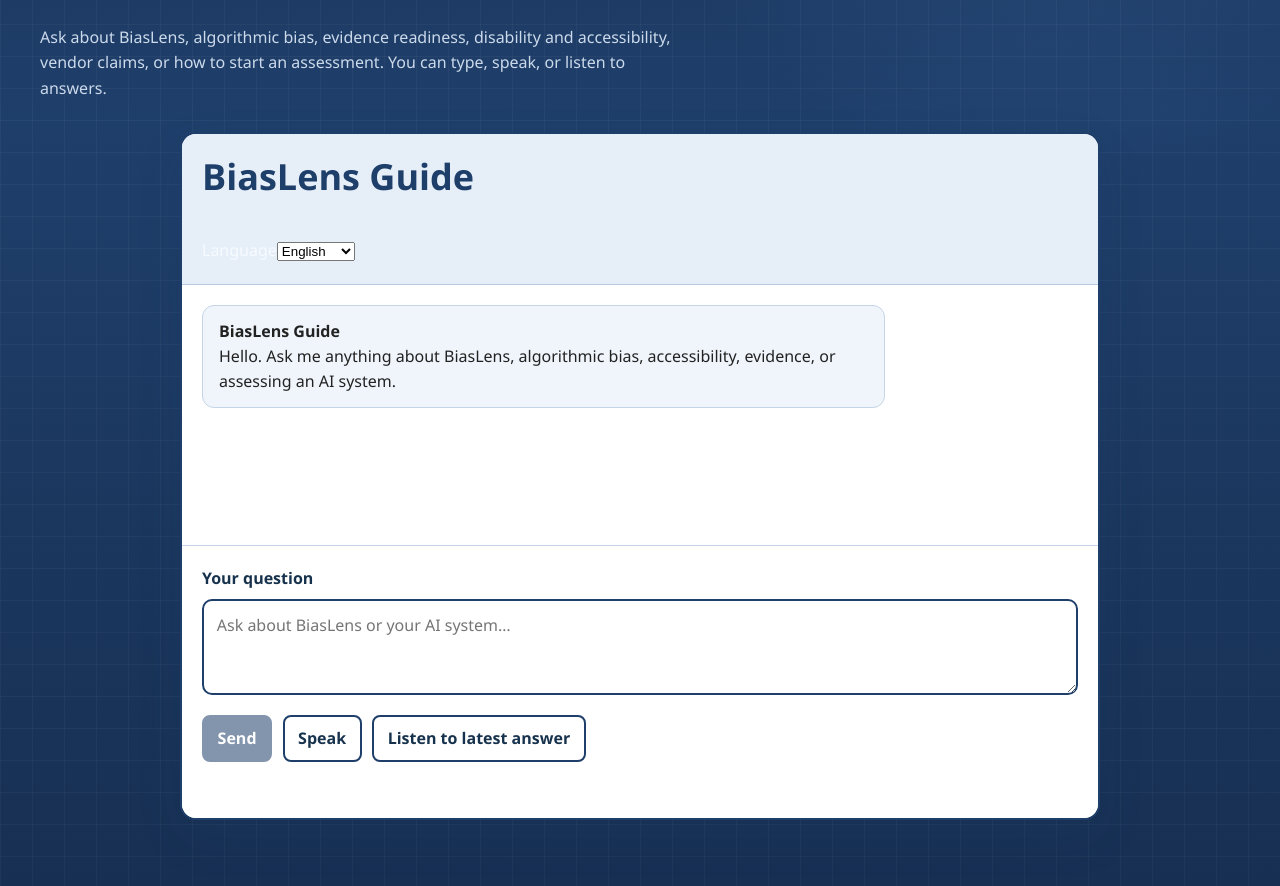
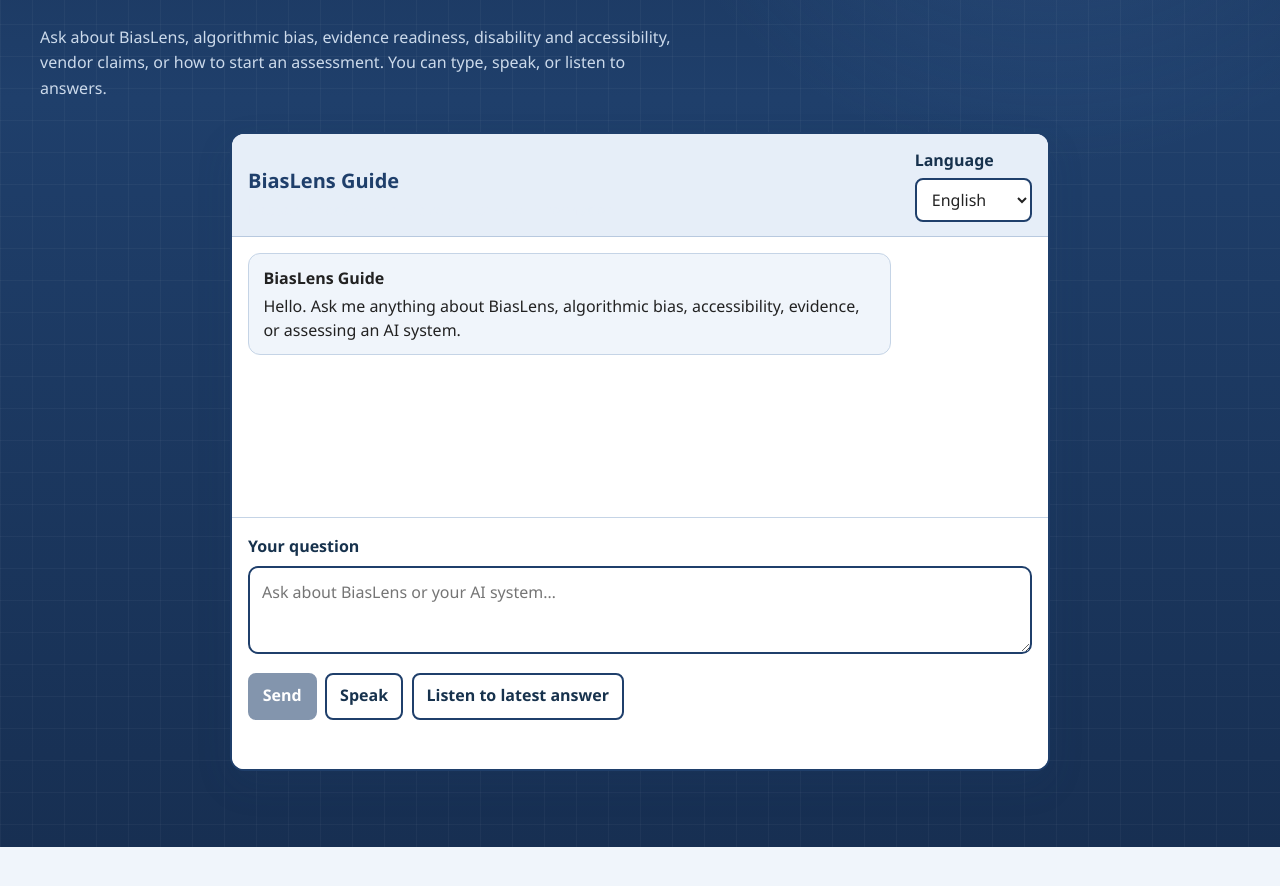
Before and after one commit to laggiesfl/BiasLens-Full-Platform, a Next.js app: page /guide in a window 1280 px wide. Shown: the part 360-1246 px from the top of the page. After the commit the page ends 1207 px from the top, so only its background shows below. Built offline with nearby package versions, Linux system fonts and the light colour scheme.

Commit message:
style: simplify BiasLens Guide chat layout

```diff
--- a/src/components/guide/BiasLensGuide.module.css
+++ b/src/components/guide/BiasLensGuide.module.css
@@ -1,48 +1,46 @@
 .guide {
-  max-width: 920px;
+  max-width: 820px;
   margin: 0 auto;
   background: #ffffff;
   border: 2px solid #1f3f6b;
-  border-radius: 16px;
-  box-shadow: 0 18px 45px rgba(31, 63, 107, 0.12);
+  border-radius: 14px;
+  box-shadow: 0 14px 36px rgba(31, 63, 107, 0.12);
   overflow: hidden;
 }
 
 .header {
-  padding: 1.25rem;
+  padding: 0.9rem 1rem;
   background: #e6eef8;
   border-bottom: 1px solid #b8c9df;
+  display: flex;
+  justify-content: space-between;
+  gap: 1rem;
+  align-items: end;
+  flex-wrap: wrap;
 }
 
-.header h2,
 .header h1 {
   color: #1f3f6b;
-  margin: 0 0 0.5rem;
+  margin: 0;
+  font-size: 1.25rem;
 }
 
-.header p {
-  margin: 0.35rem 0;
-  max-width: 75ch;
+.privacy {
+  margin: 0.25rem 0 0;
+  color: #333;
+  font-size: 0.9rem;
 }
 
-.languageRow {
-  display: flex;
-  gap: 0.75rem;
-  flex-wrap: wrap;
-  align-items: end;
-  margin-top: 1rem;
+.languageControl label {
+  display: block;
+  color: #17324d;
+  font-weight: 700;
+  margin-bottom: 0.25rem;
 }
 
-.languageRow label {
-  font-weight: 700;
-  color: #17324d;
-}
-
-.languageRow select,
-.rateControl select {
-  display: block;
+.languageControl select {
   min-height: 44px;
-  padding: 0.55rem 0.75rem;
+  padding: 0.45rem 0.7rem;
   border: 2px solid #1f3f6b;
   border-radius: 8px;
   background: #fff;
@@ -50,57 +48,27 @@
   font: inherit;
 }
 
-.starters {
-  padding: 1rem 1.25rem 0;
-}
-
-.starters h3 {
-  margin: 0 0 0.75rem;
-  color: #17324d;
-  font-size: 1rem;
-}
-
-.starterGrid {
-  display: grid;
-  grid-template-columns: repeat(2, minmax(0, 1fr));
-  gap: 0.65rem;
-}
-
-.starterButton {
-  min-height: 44px;
-  padding: 0.65rem 0.8rem;
-  border: 1px solid #2f5c9a;
-  border-radius: 10px;
-  background: #f0f5fb;
-  color: #17324d;
-  font: inherit;
-  font-weight: 650;
-  text-align: left;
-  cursor: pointer;
-}
-
-.starterButton:hover,
-.starterButton:focus-visible {
-  background: #dce8f6;
-}
-
 .messages {
-  min-height: 260px;
+  min-height: 280px;
   max-height: 520px;
   overflow-y: auto;
-  padding: 1.25rem;
+  padding: 1rem;
   display: flex;
   flex-direction: column;
-  gap: 0.9rem;
-  scroll-behavior: smooth;
+  gap: 0.8rem;
 }
 
 .message {
-  max-width: 78%;
-  padding: 0.85rem 1rem;
+  max-width: 82%;
+  padding: 0.75rem 0.9rem;
   border-radius: 12px;
-  line-height: 1.55;
+  line-height: 1.5;
   white-space: pre-wrap;
+}
+
+.message strong {
+  display: block;
+  margin-bottom: 0.25rem;
 }
 
 .userMessage {
@@ -116,31 +84,54 @@
   border: 1px solid #c5d4e6;
 }
 
-.messageActions {
+.thinking {
+  align-self: flex-start;
+  margin: 0;
+  color: #17324d;
+  font-weight: 650;
+}
+
+.composer {
+  padding: 1rem;
+  border-top: 1px solid #c5d4e6;
+  background: #fff;
+}
+
+.composer label {
+  display: block;
+  margin-bottom: 0.4rem;
+  color: #17324d;
+  font-weight: 700;
+}
+
+.composer textarea {
+  width: 100%;
+  min-height: 88px;
+  resize: vertical;
+  border: 2px solid #1f3f6b;
+  border-radius: 10px;
+  padding: 0.75rem;
+  font: inherit;
+  color: #222;
+  background: #fff;
+}
+
+.controls {
   margin-top: 0.7rem;
   display: flex;
   flex-wrap: wrap;
-  gap: 0.5rem;
+  gap: 0.55rem;
   align-items: center;
 }
 
-.smallButton,
 .button,
 .secondaryButton {
   min-height: 44px;
-  padding: 0.55rem 0.85rem;
+  padding: 0.55rem 0.8rem;
   border-radius: 8px;
   font: inherit;
   font-weight: 700;
   cursor: pointer;
-}
-
-.smallButton {
-  min-height: 36px;
-  padding: 0.35rem 0.6rem;
-  border: 1px solid #2f5c9a;
-  background: #fff;
-  color: #17324d;
 }
 
 .button {
@@ -156,98 +147,32 @@
 }
 
 .button:disabled,
-.secondaryButton:disabled,
-.starterButton:disabled {
+.secondaryButton:disabled {
   opacity: 0.55;
   cursor: not-allowed;
 }
 
 .button:focus-visible,
 .secondaryButton:focus-visible,
-.smallButton:focus-visible,
-.starterButton:focus-visible,
-.languageRow select:focus-visible,
-.rateControl select:focus-visible,
+.languageControl select:focus-visible,
 .composer textarea:focus-visible {
   outline: 4px solid #d9a441;
   outline-offset: 3px;
 }
 
-.composer {
-  padding: 1.25rem;
-  border-top: 1px solid #c5d4e6;
-  background: #fff;
-}
-
-.composer label {
-  display: block;
-  margin-bottom: 0.45rem;
-  color: #17324d;
-  font-weight: 700;
-}
-
-.composer textarea {
-  width: 100%;
-  min-height: 96px;
-  resize: vertical;
-  border: 2px solid #1f3f6b;
-  border-radius: 10px;
-  padding: 0.8rem;
-  font: inherit;
-  color: #222;
-  background: #fff;
-}
-
-.controls {
-  margin-top: 0.8rem;
-  display: flex;
-  flex-wrap: wrap;
-  gap: 0.65rem;
-  align-items: center;
-}
-
-.rateControl {
-  display: flex;
-  gap: 0.5rem;
-  align-items: center;
-  flex-wrap: wrap;
-}
-
-.rateControl label {
-  margin: 0;
-}
-
 .status {
-  margin: 0.75rem 0 0;
-  min-height: 1.5em;
+  margin: 0.65rem 0 0;
+  min-height: 1.4em;
   font-weight: 650;
   color: #17324d;
 }
 
 .error {
-  margin: 0.75rem 0 0;
+  margin: 0.65rem 0 0;
   padding: 0.75rem;
   border-left: 5px solid #7a1f5c;
   background: #f7f4ef;
   color: #222;
-}
-
-.transcriptBox {
-  margin-top: 0.85rem;
-  padding: 0.9rem;
-  border: 2px solid #d9a441;
-  border-radius: 10px;
-  background: #fffaf0;
-}
-
-.transcriptBox strong {
-  display: block;
-  margin-bottom: 0.4rem;
-}
-
-.privacy {
-  font-size: 0.95rem;
-  color: #333;
 }
 
 @media (max-width: 700px) {
@@ -255,17 +180,21 @@
     border-radius: 10px;
   }
 
-  .starterGrid {
-    grid-template-columns: 1fr;
+  .header {
+    align-items: stretch;
+  }
+
+  .languageControl,
+  .languageControl select {
+    width: 100%;
   }
 
   .message {
-    max-width: 92%;
+    max-width: 94%;
+  }
+
+  .button,
+  .secondaryButton {
+    flex: 1 1 auto;
   }
 }
-
-@media (prefers-reduced-motion: reduce) {
-  .messages {
-    scroll-behavior: auto;
-  }
-}
```
